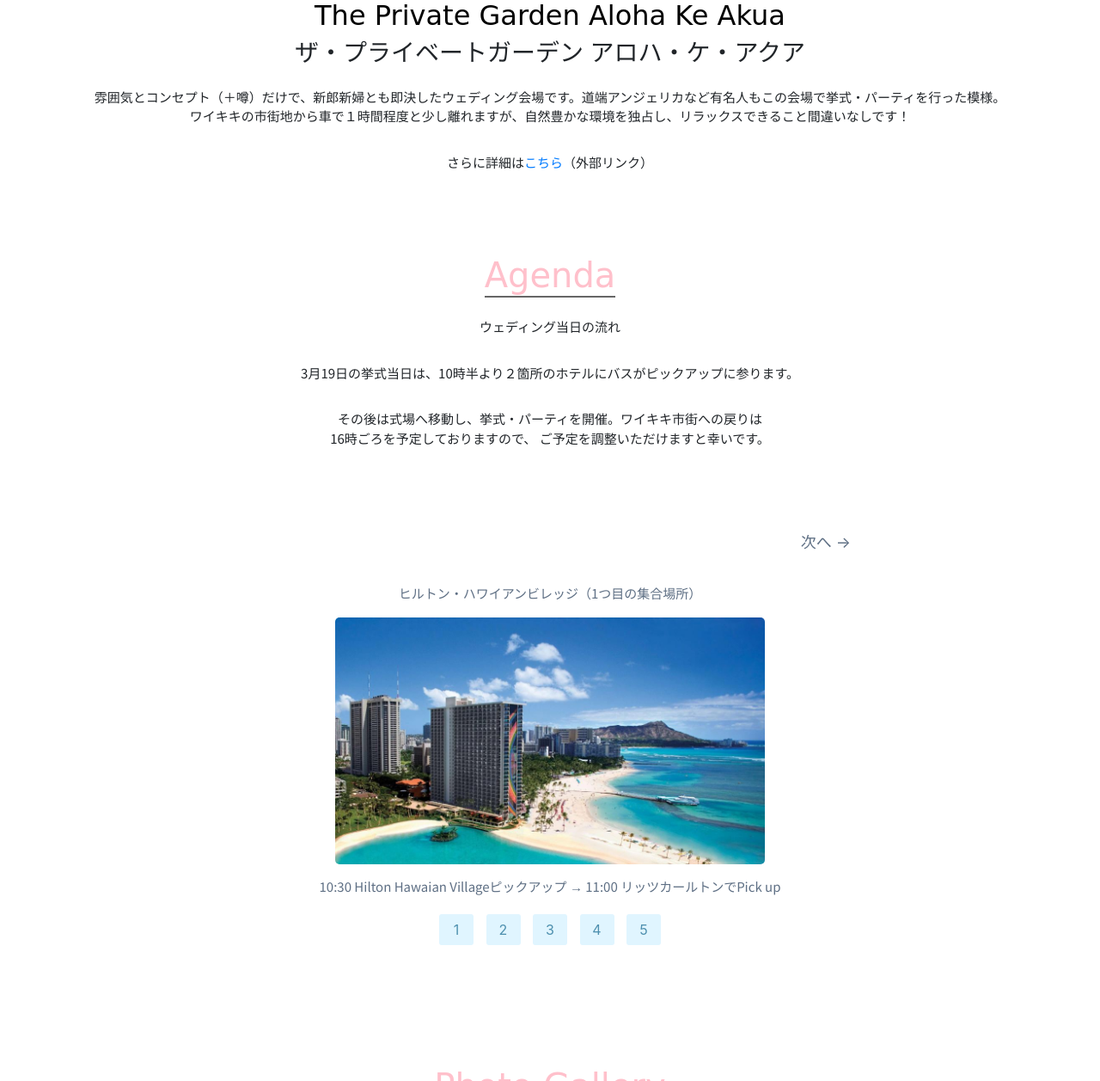
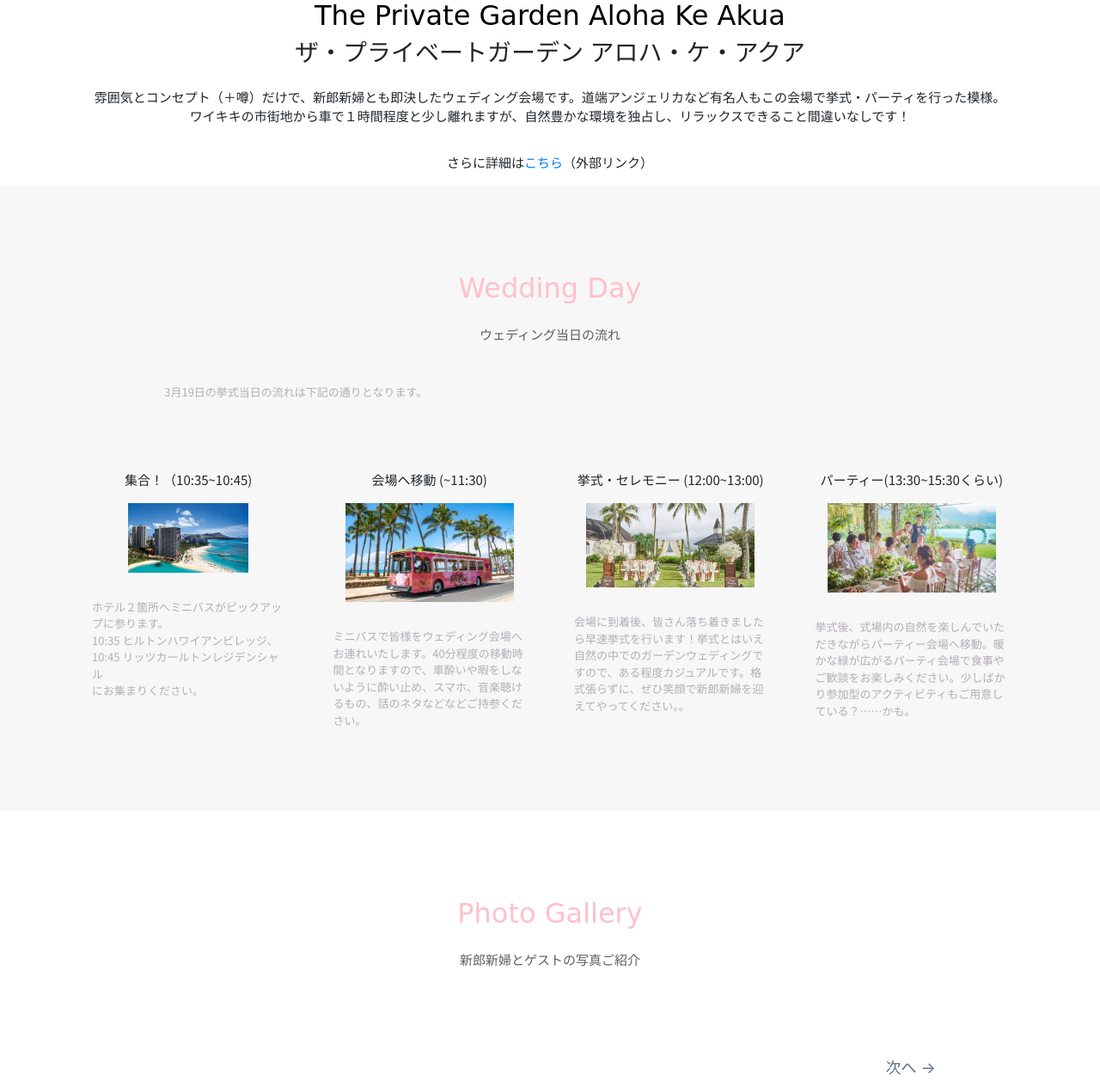
Before and after one commit to SeiichiroKimura/first_project, a Django app: page /lunchmap/ in a window 1280 px wide. Shown: the part 2162-3419 px from the top of the page at 86% size. Run offline with Django 3.2, Linux system fonts and the light colour scheme; some libraries are stand-ins or nearby versions; some web fonts are replaced.

Commit message:
photo-slides modified

```diff
--- a/lunchmap/static/css/responsive.css
+++ b/lunchmap/static/css/responsive.css
@@ -2,6 +2,14 @@
   a.nav-link {
     font-size: 12px;
   }
+
+  .navbar-nav{
+   display: none;
+ }
+
+ .menu-icon {
+   display: block;
+ }
 
   .category-title h1 {
     font-size: 22px;
@@ -47,4 +55,28 @@
   .place-text p {
     font-size: 10px;
   }
+
+  .lesson {
+     width: 100%;
+   }
+
+.heading h2 {
+  font-size: 20px;
 }
+
+.photo-wrapper {
+  width: 100%;
+}
+
+.slides {
+  width: 100%;
+}
+
+
+
+footer {
+  text-align: center;
+}
+
+
+}
--- a/lunchmap/static/css/style_layout.css
+++ b/lunchmap/static/css/style_layout.css
@@ -3,6 +3,13 @@
 @import url('https://fonts.googleapis.com/css?family=Noto+Sans+JP');
 @import url('https://fonts.googleapis.com/css?family=Sawarabi+Mincho');
 
+* {
+  box-sizing: border-box;
+}
+
+.clear {
+  clear: left;
+}
 
 body {
   padding-top: 65px;
@@ -115,6 +122,10 @@
   border-bottom: 2px solid #666666;
 }
 
+.greeting-wrapper {
+  background-color: #f7f7f7;
+}
+
 .greeting {
   width: auto;
   height: 550px;
@@ -144,21 +155,6 @@
   padding-top: 20px;
 }
 
-/* 当日のスケジュール */
-.container-agenda {
-  background-image: url("/static/lunchmap/images/beach.jpg");
-  background-size: cover;
-  width: auto;
-  height: 500px;
-}
-
-.agenda-top {
-  /* background-image: url("/static/lunchmap/images/main-banner.jpg");
-  background-size: cover;
-  width: auto;
-  height: 250px; */
-}
-
 .photo-top {
   background-image: url("/static/lunchmap/images/main-banner.jpg");
   background-size: cover;
@@ -185,25 +181,77 @@
   padding-top: 15px;
 }
 
+/* 当日の流れのレイアウト */
+
+.container {
+  max-width: 1170px;
+  width: 100%;
+  padding: 0 15px;
+  margin: 0 auto;
+}
+
+.lesson-wrapper {
+  padding-bottom: 80px;
+  padding-left: 5%;
+  padding-right: 5%;
+  background-color: #f7f7f7;
+  text-align: center;
+}
+
+.heading {
+  padding-top: 80px;
+  padding-bottom: 50px;
+  color: #5f5d60;
+}
+
+.heading h2 {
+  font-weight: normal;
+  color: pink;
+}
+
+.lesson {
+  float: left;
+  width: 25%;
+}
+
+.lesson-icon p {
+  top: 44%;
+  width: 100%;
+}
+
+.text-contents {
+  width: 80%;
+  display: inline-block;
+  margin-top: 15px;
+  font-size: 13px;
+  color: #b3aeb5;
+  text-align: left;
+}
+
+/* photo-wrapper */
+
+.photo-wrapper {
+  padding-bottom: 80px;
+  padding-left: 5%;
+  padding-right: 5%;
+  text-align: center;
+}
+
+/* photo-wrapper終了 */
 
 /* ーーーーーーここからProgateーーーーーーーー */
 .slide-wrapper {
   text-align: center;
-  width: 1000px;
+  width: 100%;
   margin: 0 auto;
   color: #5e6f84;
-  padding: 60px 0;
-}
-
-.slide-title {
-  font-size: 40px;
-  margin-bottom: 30px;
+  padding: 30px 0;
 }
 
 .change-btn-wrapper {
-  width: 700px;
-  margin: 20px auto;
+  margin: 5px auto;
   font-size: 18px;
+  width: 80%;
 }
 
 .change-btn-wrapper:after {
@@ -223,10 +271,6 @@
   float: right;
 }
 
-.slides {
-  padding: 0;
-}
-
 .slide {
   display: none;
 }
@@ -236,14 +280,14 @@
 }
 
 .slide img {
-  /* width: 500px;
-  height: auto; */
+  width: 80%;
+  height: auto;
   border-radius: 5px;
 }
 
 .index-btn-wrapper {
   font-size: 16px;
-  margin-top: 20px;
+  margin-top: 10px;
 }
 
 .index-btn {
@@ -266,10 +310,6 @@
 
 /* ここから、フォロギャラリー */
 
-.photo-gallery {
-  padding-top: 30px;
-  text-align: center;
-}
 
 .display-photo: hover {
   background-color: rgba(255, 255, 255, .2);
--- a/lunchmap/templates/lunchmap/index.html
+++ b/lunchmap/templates/lunchmap/index.html
@@ -13,10 +13,8 @@
     </head>
 
     <body>
-      <!-- demo -->
       <nav class='navbar navbar-expand-sm navbar-dark fixed-top'>
         <a class='navbar-brand' href='{% url "lunchmap:index" %}'>Waikiki Wedding</a>
-        <!-- <div class="collapse navbar-collapse w-100 flex-md-column" id="navbarCollapse"> -->
         <ul class='navbar-nav mr-auto'>
           <li class='nav-time menu'>
             <a class="nav-link" href='#1'>ご挨拶</a>
@@ -38,7 +36,7 @@
             <span class='navbar-text'>ようこそ {{ user }} さん - </span>
           </li>
           <li class='nav-item'>
-              <a href='{% url "logout" %}' class='logout nav-link'>Logout</a>
+            <a href='{% url "logout" %}' class='logout nav-link'>logout</a>
           </li>
           {% else %}
           <li class='nav-item'>
@@ -46,9 +44,8 @@
           </li>
           <!-- <li class="nav-item">
             <a href='{% url "accounts:signup" %}' class='signup nav-link'> Sign up </a>
-            </li>
+          </li> -->
           {% endif %}
-          </ul> -->
         </ul>
       </nav>
 
@@ -78,12 +75,12 @@
                 }
               </script>
             </span>日</div>
-
             <p class="info">2020.03.19</p>
             <p class="info">Aloha Ke Akua, Waikiki</p>
         </div>
 
-        <div class="category-title" id="1">
+        <div class="greeting-wrapper" id="1">
+          <div class="category-title">
           <h1 class="title-phrase">Greeting</h1>
           <p>ご挨拶</p>
           </div>
@@ -96,8 +93,9 @@
             <div class="greeting-text">
               　この度は私たちの結婚を一緒にお祝いいただき<br>誠にありがとうございます。<br><br>
               　無事に入籍し、ハワイの地で無事に挙式を行えるのも<br>皆様の暖かな応援あってのことです。<br><br>
-            　当日はぜひ、開放感の溢れるハワイでのパーティを<br>存分にお楽しみください。<br><br>
+              　当日はぜひ、開放感の溢れるハワイでのパーティを<br>存分にお楽しみください。<br>
                 <p>木村誓一郎・幸代</p>
+            </div>
           </div>
        </div>
 
@@ -123,53 +121,84 @@
           </div>
         </div>
 
-        <div class="category-title" id="3">
+        <!-- <div class="category-title" id="3">
         <h1 class="title-phrase">Agenda</h1>
         <p>ウェディング当日の流れ</p>
         <p>3月19日の挙式当日は、10時半より２箇所のホテルにバスがピックアップに参ります。</p>
         <p>その後は式場へ移動し、挙式・パーティを開催。ワイキキ市街への戻りは<br>16時ごろを予定しておりますので、
           ご予定を調整いただけますと幸いです。</p>
+        </div> -->
+
+        <div class="lesson-wrapper" id="3">
+          <div class="container">
+            <div class="heading">
+              <h2>Wedding Day</h2>
+              <p>ウェディング当日の流れ</p>
+              <p class="text-contents">3月19日の挙式当日の流れは下記の通りとなります。</p>
+            </div>
+            <div class="lessons">
+              <div class="lesson">
+                <div class="lesson-icon">
+                  <p>集合！（10:35~10:45)</p>
+                  <img src="{% static 'lunchmap/images/hilton02.jpg' %}" width="50%" height="50%">
+                </div>
+                <p class="text-contents">ホテル２箇所へミニバスがピックアップに参ります。<br>10:35 ヒルトンハワイアンビレッジ、<br>10:45 リッツカールトンレジデンシャル<br>にお集まりください。</p>
+              </div>
+              <div class="lesson">
+                <div class="lesson-icon">
+                  <p>会場へ移動 (~11:30)</p>
+                  <img src="{% static 'lunchmap/images/waikikibus.jpg' %}" width="70%" height="70%">
+                </div>
+                <p class="text-contents">ミニバスで皆様をウェディング会場へお連れいたします。40分程度の移動時間となりますので、車酔いや暇をしないように酔い止め、スマホ、音楽聴けるもの、話のネタなどなどご持参ください。</p>
+              </div>
+              <div class="lesson">
+                <div class="lesson-icon">
+                  <p>挙式・セレモニー (12:00~13:00)</p>
+                  <img src="{% static 'lunchmap/images/ceremony.png' %}" width="70%" height="70%">
+                </div>
+                <p class="text-contents">会場に到着後、皆さん落ち着きましたら早速挙式を行います！挙式とはいえ自然の中でのガーデンウェディングですので、ある程度カジュアルです。格式張らずに、ぜひ笑顔で新郎新婦を迎えてやってください。。</p>
+              </div>
+              <div class="lesson">
+                <div class="lesson-icon">
+                  <p>パーティー(13:30~15:30くらい)</p>
+                  <img src="{% static 'lunchmap/images/restaurant_space.jpg' %}" width="70%" height="70%">
+                </div>
+                <p class="text-contents">挙式後、式場内の自然を楽しんでいただきながらパーティー会場へ移動。暖かな緑が広がるパーティ会場で食事やご歓談をお楽しみください。少しばかり参加型のアクティビティもご用意している？……かも。</p>
+              </div>
+              <div class="clear"></div>
+            </div>
+          </div>
         </div>
 
-        <!-- こっからProgateマルパクリ -->
+        <div class="photo-wrapper" id="4">
+          <div class="container">
+            <div class="heading">
+              <h2>Photo Gallery</h2>
+              <p>新郎新婦とゲストの写真ご紹介</p>
+            </div>
             <div class="slide-wrapper">
               <div class="change-btn-wrapper">
                 <div class="change-btn prev-btn">← 前へ</div>
                 <div class="change-btn next-btn">次へ →</div>
               </div>
               <ul class="slides">
-              <li class="slide active"><p>ヒルトン・ハワイアンビレッジ（1つ目の集合場所）</p><img src="{% static 'lunchmap/images/hilton02.jpg' %}" width="50%" height="50%"></img><p>10:30 Hilton Hawaian Villageピックアップ → 11:00 リッツカールトンでPick up</p></li>
-              <li class="slide"><p>リッツカールトン・レジデンシャル（2つ目の集合場所）</p><img src="{% static 'lunchmap/images/litzcarton.jpg' %}" width="50%" height="50%"></img><p>10:30 Hilton Hawaian Villageピックアップ → 11:00 リッツカールトンでPick up</p></li>
-              <li class="slide"><p>バス移動（写真はイメージです）</p><img src="{% static 'lunchmap/images/waikikibus.jpg' %}" width="50%" height="50%"></img><p>送迎バスで移動 → 式場へ移動</p></li>
-              <li class="slide"><p>ウェディングセレモニー</p><img src="{% static 'lunchmap/images/ceremony.png' %}" width="50%" height="50%"></img><p>挙式：12:00~13:00</p></li>
-              <li class="slide"><p>ウェディング・パーティ（写真はイメージです）</p><img src="{% static 'lunchmap/images/restaurant_space.jpg' %}" width="50%" height="50%"></img><p>パーティ（食事会）:13:00~15:00</p></li>
+                <li class="slide active"><img src="{% static 'lunchmap/images/maedori03.jpg' %}" width="100%" height="100%"><p>新郎新婦、前撮り＠浜離宮（2020年2月27日）</p></li>
+                <li class="slide"><img src="{% static 'lunchmap/images/maedori04.jpg' %}" width="100%" height="100%"><p>新郎新婦、前撮り＠浜離宮（2020年2月27日）</p></li>
+                <li class="slide"><img src="{% static 'lunchmap/images/bali.JPG' %}" width="100%" height="100%"><p>新郎新婦、バリ旅行（2019年5月）</p></li>
+                {% if user.is_authenticated %}
+                <li class="slide"><p>↓↓詳細の閲覧や投稿などにはログインが必要です（画面をクリック）</p><a href='{% url "lunchmap:photo" %}'><img src="{% static 'lunchmap/images/toshiandsawa.JPG' %}" width="100%" height="100%"></a><p>新郎の甥と姪（俊和くんと桜和ちゃん）</p></li>
+                {% else %}
+                <li class="slide"><a href='{% url "login" %}'><img src="{% static 'lunchmap/images/toshiandsawa.JPG' %}" width="100%" height="100%"></a><p>新郎の甥と姪（俊和くんと桜和ちゃん）</p></li>
+                {% endif %}
               </ul>
+            </div>
             <div class="index-btn-wrapper">
               <div class="index-btn">1</div>
               <div class="index-btn">2</div>
               <div class="index-btn">3</div>
               <div class="index-btn">4</div>
-              <div class="index-btn">5</div>
             </div>
           </div>
-
-          <div class="category-title">
-          <h1 class="title-phrase">Photo Gallery</h1>
-          <p>新郎新婦とゲストの写真ご紹介</p>
-
-          </div>
-
-          <div class="photo-gallery" id="4">
-            <p>写真をクリック↓↓（写真を見るにはログインが必要です)</p>
-            <div class="display-photo">
-              {% if user.is_authenticated %}
-              {% load static %}
-              <a href='{% url "lunchmap:photo" %}'><img src="{% static 'lunchmap/images/bali.JPG' %}" width="40%" height="40%"></img></a>
-              {% else %}
-              <a href='{% url "login" %}'><img src="{% static 'lunchmap/images/bali.JPG' %}" width="40%" height="40%"></img></a>
-              {% endif %}
-            </div>
-
         </div>
 
       <nav class='navbar navbar-expand-sm navbar-dark'>
@@ -180,53 +209,3 @@
 
     </body>
 </html>
-
-<!-- <div class="place">
-<h1>Wedding Place</h1>
-
-<h2>ハワイ・オワフ島</h2>
-<h2>The Private Garden Aloha Ke Akua</h2>
-<h3>ザ・プライベートガーデン アロハ・ケ・アクア</h3>
-
-<p>妖精が造り上げたという伝説が伝わるハート型の湖を望む聖地に広がる「ザ・プライベート・ガーデン アロハ・ケ・アクア」は、
-雄大な山々や芝生の緑と大空と湖の青が寄り添う 特別な場所。ビーチや公園などの美しい景観を活かした写真撮影にこだわったり、
-自然の中でパーティやゲストとの語らいを楽しんだりすることが出来る、ナチュラルスタイルの挙式場です。</p>
-
-{% load static %}
-<img class="photo1" src="{% static 'lunchmap/images/alohake.jpg' %}" width="100%" height="100%"></img>
-
-<h4>“古き良きハワイ”の魅力が息づく聖地</h4>
-<p>「ザ・プライベート・ガーデン アロハ・ケ・アクア」のあるカネオヘエリアは、ナチュラルでスピリチュアルなネイティブハワイが満喫できる場所みたいです。</p>
-
-<img class="photo1" src="{% static 'lunchmap/images/wedding_space.jpg' %}" width="100%" height="100%"></img>
-
-<h4>-ナチュラルスタイル-</h4>
-<p>自然に囲まれてとり行う挙式。雰囲気は抜群。晴れるといいな〜。。</p>
-
-<img class="photo1" src="{% static 'lunchmap/images/restaurant_space.jpg' %}" width="100%" height="100%"></img>
-
-<h4>豊かな自然に囲まれ開放感のあるパーティ会場</h4>
-<p>湖を望むガーデンダイニングは、美しい眺望と心地よい海風に癒される貸切のプライベート空間。自然体の寛ぎを大切なゲストとともに満喫したいところ。</p>
-
-<p>↓地図はこちら</p>
-
-<iframe id='map'
-  src='https://www.google.com/maps/embed/v1/place?key=AIzaSyDA7cTXuCisuoTl4DCznOUA-q0w7XEjKuM&q=47-507 Kamehameha Hwy, Kaneohe, HI 96744 アメリカ合衆国'
-  width='100%'
-  height='420'
-  frameborder='0'>
-</iframe>
-
-<a href="https://www.watabe-wedding.co.jp/resort_wedding_overseas/hawaii/chapel_aloha_ke/?utm_source=google&utm_medium=cpc&utm_campaign=rz_br_chapel&utm_content=hawaii_chapel&gclid=CjwKCAiAj-_xBRBjEiwAmRbqYv7Gej1matV3A_kPh5Al7Cbx5Ixhr03G91PCLkk5XDLd0p_oXZE5XhoCr5YQAvD_BwE#" target="_blank">さらに詳細をチェック</a>
-
-</div> -->
-
-<!-- <ul>
-  <li>当日の流れ：何時にどこ集合とか、パーティの式次第とかざっくりと</li>
-  <li>会場：ウェディング会場の場所（地図）と雰囲気を、写真やムービーで紹介</li>
-  <li>写真館：自分たちの前撮りとか写真を紹介</li>
-  <li>現地グルメ：お勧めのレストランをリスト化。ランチマップアプリを応用</li>
-  <li>ブログ：式の準備状況などを、ブログ的に書いていく</li>
-</ul>
-
-<p>グルメとブログには、サインインすればゲストも投稿可能</p> -->
```
Lines whose indentation alone changed are shown as unchanged.
